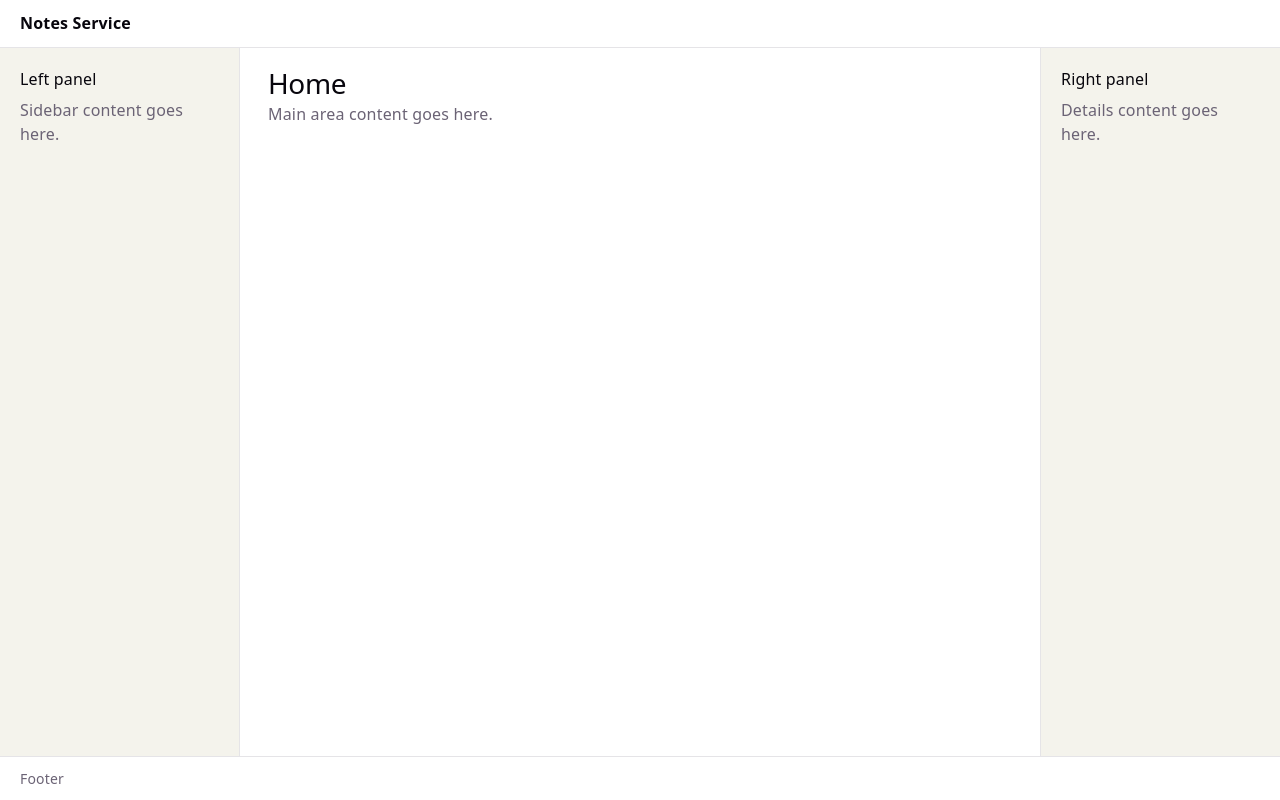
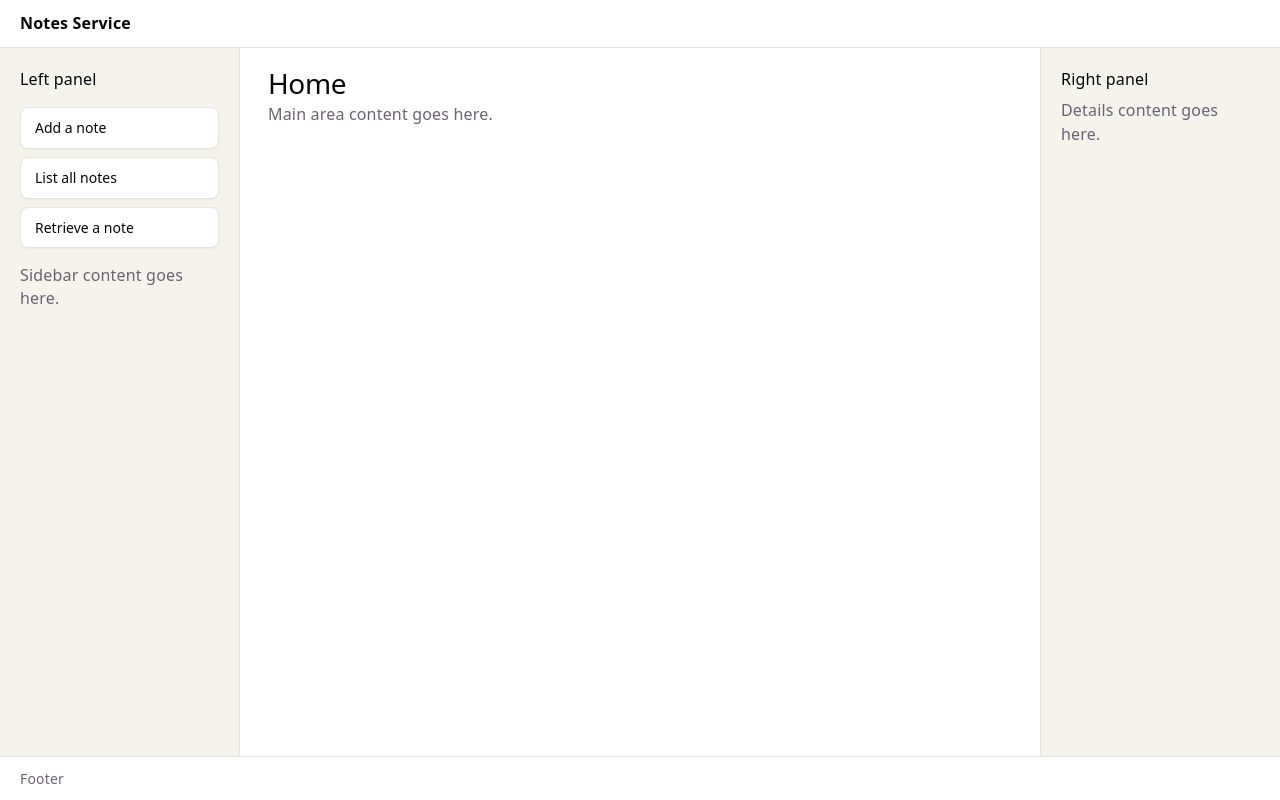
Before and after one commit to mauro-franzoy/ai-assisted-prototyped-ui-for-notes-service, a React (Vite) app: page / in a window 1280 px wide. Built offline with nearby package versions, Linux system fonts and the light colour scheme.

Commit message:
feat: add idle action buttons to left panel
- Add Add a note, List all notes, and Retrieve a note buttons to left panel

- Add styles with hover and focus states for panel action buttons

- Add automated unit tests verifying rendering and idle behavior

Co-authored-by: Antigravity

```diff
--- a/src/App.css
+++ b/src/App.css
@@ -37,6 +37,51 @@
 .app-panel-left {
   grid-area: left;
   border-right: 1px solid var(--border);
+}
+
+.panel-actions {
+  display: flex;
+  flex-direction: column;
+  gap: 8px;
+  margin: 16px 0;
+}
+
+.panel-btn {
+  display: flex;
+  align-items: center;
+  justify-content: flex-start;
+  width: 100%;
+  padding: 10px 14px;
+  font-family: inherit;
+  font-size: 14px;
+  font-weight: 500;
+  line-height: 1.4;
+  color: var(--text-h);
+  background-color: var(--bg);
+  border: 1px solid var(--border);
+  border-radius: 8px;
+  cursor: pointer;
+  box-shadow: 0 1px 2px rgba(0, 0, 0, 0.04);
+  transition: all 0.18s ease-in-out;
+  text-align: left;
+}
+
+.panel-btn:hover {
+  background-color: var(--accent-bg);
+  border-color: var(--accent-border);
+  color: var(--accent);
+  transform: translateY(-1px);
+  box-shadow: 0 4px 10px rgba(170, 59, 255, 0.12);
+}
+
+.panel-btn:focus-visible {
+  outline: 2px solid var(--accent);
+  outline-offset: 2px;
+}
+
+.panel-btn:active {
+  transform: translateY(0);
+  box-shadow: 0 1px 2px rgba(0, 0, 0, 0.04);
 }
 
 .app-panel-right {
--- a/src/App.jsx
+++ b/src/App.jsx
@@ -14,6 +14,17 @@ function App() {
 
       <aside className="app-panel app-panel-left" aria-label="Left panel">
         <h2>Left panel</h2>
+        <div className="panel-actions">
+          <button type="button" className="panel-btn">
+            Add a note
+          </button>
+          <button type="button" className="panel-btn">
+            List all notes
+          </button>
+          <button type="button" className="panel-btn">
+            Retrieve a note
+          </button>
+        </div>
         <p>Sidebar content goes here.</p>
       </aside>
 
```
Also changed, not shown: 1 other file (tests, documents, lock files or other folders).
